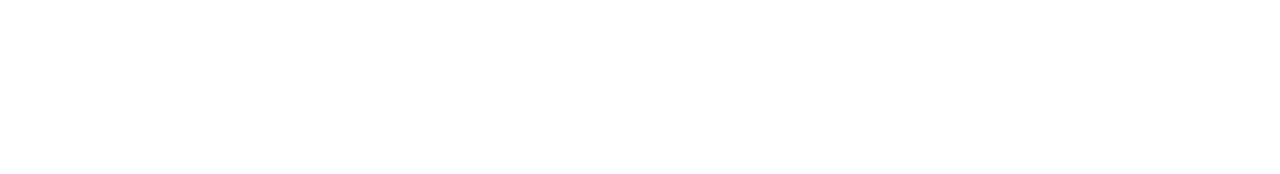
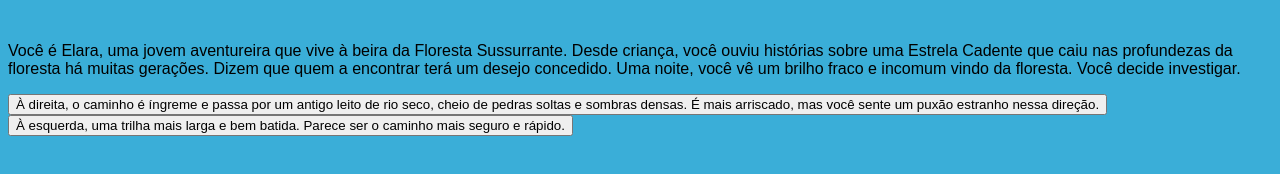
Before and after one commit to gustavomorescobecker-netizen/historia1DS, a plain HTML site: page index.html in a window 1280 px wide. Drawn offline with Linux system fonts and the light colour scheme; a web font is replaced by a local one.

Commit message:
Add files via upload

```diff
--- a/index.html
+++ b/index.html
@@ -0,0 +1,19 @@
+<!DOCTYPE html>
+<html lang="pt-br">
+<head>
+    <meta charset="UTF-8">
+    <meta name="viewport" content="width=device-width, initial-scale=1.0">
+    <title>Historia</title>
+    <link rel="stylesheet" href="style.css">
+</head>
+<body>
+    <main>
+        <div>
+            <img src="" alt="">
+            <p>Você é Elara, uma jovem aventureira que vive à beira da Floresta Sussurrante. Desde criança, você ouviu histórias sobre uma Estrela Cadente que caiu nas profundezas da floresta há muitas gerações. Dizem que quem a encontrar terá um desejo concedido. Uma noite, você vê um brilho fraco e incomum vindo da floresta. Você decide investigar.</p>
+            <button>À direita, o caminho é íngreme e passa por um antigo leito de rio seco, cheio de pedras soltas e sombras densas. É mais arriscado, mas você sente um puxão estranho nessa direção.</button>
+            <button>À esquerda, uma trilha mais larga e bem batida. Parece ser o caminho mais seguro e rápido.</button>
+        </div>
+    </main>
+</body>
+</html>
--- a/style.css
+++ b/style.css
@@ -9,3 +9,7 @@
 --titulo: "Montserrat", sans-serif;
 --texto: "SUSE Mono", sans-serif;
 }
+body{
+    background-color: var(--process-cyan);
+    font-family:var(--texto);
+}
```
